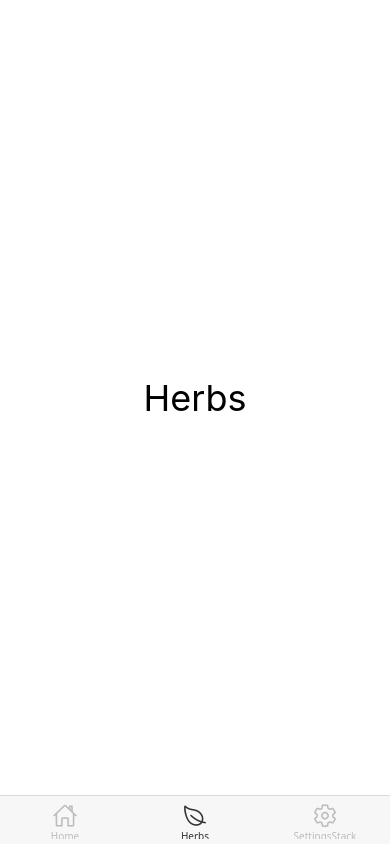
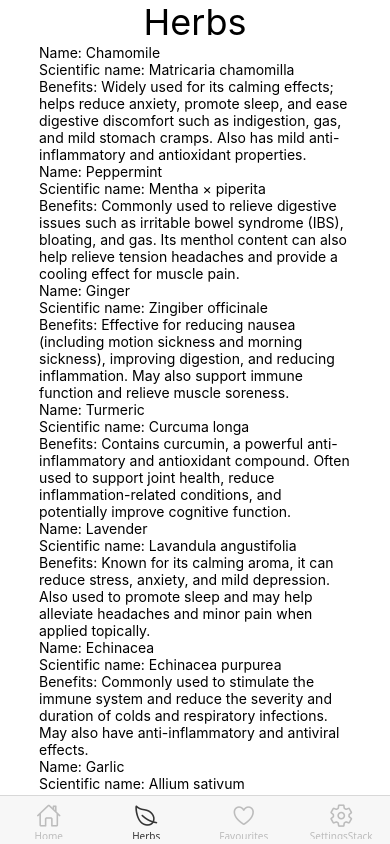
Before and after one commit to ronherrema/2026_04_22_mixed_nav, a React Native app: screen /Herbs in a window 390 px wide. Built offline with nearby package versions, Linux system fonts and the light colour scheme.

Commit message:
first commit

```diff
--- a/App.js
+++ b/App.js
@@ -3,6 +3,7 @@ import { SafeAreaProvider } from "react-native-safe-area-context"
 import { createBottomTabNavigator } from "@react-navigation/bottom-tabs"
 import HomeScreen from "./Home"
 import HerbsScreen from "./Herbs"
+import FavouritesScreen from "./Favourites"
 import SettingsStackScreen from "./SettingsStack"
 import { Ionicons } from "@expo/vector-icons"
 
@@ -42,6 +43,15 @@ export default function App() {
             }}
           />
           <Tab.Screen
+            name="Favourites"
+            component={FavouritesScreen}
+            options={{
+              tabBarIcon: ({ color, size }) => (
+                <Ionicons name="heart-outline" size={size} color={color} />
+              ),
+            }}
+          />
+          <Tab.Screen
             name="SettingsStack"
             component={SettingsStackScreen}
             options={{
--- /dev/null
+++ b/Favourites.js
@@ -0,0 +1,22 @@
+import { SafeAreaView } from "react-native-safe-area-context"
+import { StyleSheet, Text } from "react-native"
+import { useStore } from "./Store"
+
+export default function FavouritesScreen() {
+  const { bgc } = useStore()
+
+  return (
+    <SafeAreaView style={[styles.container, { backgroundColor: bgc }]}>
+      <Text style={{ fontSize: 36 }}>Faves</Text>
+    </SafeAreaView>
+  )
+}
+
+const styles = StyleSheet.create({
+  container: {
+    flex: 1,
+    alignItems: "center",
+    justifyContent: "center",
+    backgroundColor: "white",
+  },
+})
--- a/Herbs.js
+++ b/Herbs.js
@@ -1,5 +1,6 @@
-import { StyleSheet, Text } from "react-native"
+import { FlatList, StyleSheet, Text } from "react-native"
 import { SafeAreaView } from "react-native-safe-area-context"
+import herbs from "./HerbsList"
 import { useStore } from "./Store"
 
 export default function HerbsScreen() {
@@ -8,6 +9,17 @@ export default function HerbsScreen() {
   return (
     <SafeAreaView style={[styles.container, { backgroundColor: bgc }]}>
       <Text style={{ fontSize: 36 }}>Herbs</Text>
+      <FlatList
+        style={{ width: "80%" }}
+        data={herbs}
+        renderItem={({ item }) => (
+          <>
+            <Text>Name: {item.name}</Text>
+            <Text>Scientific name: {item.scientificName}</Text>
+            <Text>Benefits: {item.benefits}</Text>
+          </>
+        )}
+      ></FlatList>
     </SafeAreaView>
   )
 }
--- /dev/null
+++ b/HerbsList.js
@@ -0,0 +1,144 @@
+const herbs = [
+  {
+    name: "Chamomile",
+    scientificName: "Matricaria chamomilla",
+    benefits:
+      "Widely used for its calming effects; helps reduce anxiety, promote sleep, and ease digestive discomfort such as indigestion, gas, and mild stomach cramps. Also has mild anti-inflammatory and antioxidant properties.",
+    image: "https://commons.wikimedia.org/wiki/Chamaemelum_nobile",
+  },
+  {
+    name: "Peppermint",
+    scientificName: "Mentha × piperita",
+    benefits:
+      "Commonly used to relieve digestive issues such as irritable bowel syndrome (IBS), bloating, and gas. Its menthol content can also help relieve tension headaches and provide a cooling effect for muscle pain.",
+    image: "https://commons.wikimedia.org/wiki/Mentha_piperita",
+  },
+  {
+    name: "Ginger",
+    scientificName: "Zingiber officinale",
+    benefits:
+      "Effective for reducing nausea (including motion sickness and morning sickness), improving digestion, and reducing inflammation. May also support immune function and relieve muscle soreness.",
+    image: "https://commons.wikimedia.org/wiki/Zingiber_officinale",
+  },
+  {
+    name: "Turmeric",
+    scientificName: "Curcuma longa",
+    benefits:
+      "Contains curcumin, a powerful anti-inflammatory and antioxidant compound. Often used to support joint health, reduce inflammation-related conditions, and potentially improve cognitive function.",
+    image: "https://commons.wikimedia.org/wiki/Curcuma_longa",
+  },
+  {
+    name: "Lavender",
+    scientificName: "Lavandula angustifolia",
+    benefits:
+      "Known for its calming aroma, it can reduce stress, anxiety, and mild depression. Also used to promote sleep and may help alleviate headaches and minor pain when applied topically.",
+    image: "https://commons.wikimedia.org/wiki/Lavandula_angustifolia",
+  },
+  {
+    name: "Echinacea",
+    scientificName: "Echinacea purpurea",
+    benefits:
+      "Commonly used to stimulate the immune system and reduce the severity and duration of colds and respiratory infections. May also have anti-inflammatory and antiviral effects.",
+    image: "https://commons.wikimedia.org/wiki/Echinacea_purpurea",
+  },
+  {
+    name: "Garlic",
+    scientificName: "Allium sativum",
+    benefits:
+      "Supports cardiovascular health by helping to lower blood pressure and cholesterol. Has strong antimicrobial and antiviral properties and may boost immune system function.",
+    image: "https://commons.wikimedia.org/wiki/Allium_sativum",
+  },
+  {
+    name: "Aloe Vera",
+    scientificName: "Aloe barbadensis miller",
+    benefits:
+      "Topically used to soothe burns, cuts, and skin irritation. Internally, it may aid digestion and relieve constipation, though internal use should be approached cautiously.",
+    image: "https://commons.wikimedia.org/wiki/Aloe_vera",
+  },
+  {
+    name: "Rosemary",
+    scientificName: "Rosmarinus officinalis",
+    benefits:
+      "Traditionally used to enhance memory and concentration. Also has antioxidant and anti-inflammatory properties and may support digestion and circulation.",
+    image: "https://commons.wikimedia.org/wiki/Salvia_rosmarinus",
+  },
+  {
+    name: "Thyme",
+    scientificName: "Thymus vulgaris",
+    benefits:
+      "Rich in antimicrobial compounds; supports respiratory health and is often used in remedies for coughs, bronchitis, and sore throats.",
+    image: "https://commons.wikimedia.org/wiki/Thymus_vulgaris",
+  },
+  {
+    name: "Sage",
+    scientificName: "Salvia officinalis",
+    benefits:
+      "May improve cognitive function and memory. Traditionally used to soothe sore throats and reduce excessive sweating. Also has antimicrobial and anti-inflammatory effects.",
+    image: "https://commons.wikimedia.org/wiki/Salvia_officinalis",
+  },
+  {
+    name: "Basil",
+    scientificName: "Ocimum basilicum",
+    benefits:
+      "Contains antioxidants and anti-inflammatory compounds. May support digestion, reduce stress, and provide mild antibacterial effects.",
+    image: "https://commons.wikimedia.org/wiki/Ocimum_basilicum",
+  },
+  {
+    name: "Holy Basil (Tulsi)",
+    scientificName: "Ocimum tenuiflorum",
+    benefits:
+      "An adaptogenic herb that helps the body manage stress. May support immune function, regulate blood sugar levels, and promote overall balance in the body.",
+    image: "https://commons.wikimedia.org/wiki/Ocimum_tenuiflorum",
+  },
+  {
+    name: "Dandelion",
+    scientificName: "Taraxacum officinale",
+    benefits:
+      "Often used to support liver health and digestion. Acts as a mild diuretic and may help reduce water retention while providing vitamins and minerals.",
+    image: "https://commons.wikimedia.org/wiki/Taraxacum_officinale",
+  },
+  {
+    name: "Milk Thistle",
+    scientificName: "Silybum marianum",
+    benefits:
+      "Known for its liver-protective properties due to the compound silymarin. Used to support liver detoxification and regeneration.",
+    image: "https://commons.wikimedia.org/wiki/Silybum_marianum",
+  },
+  {
+    name: "Valerian",
+    scientificName: "Valeriana officinalis",
+    benefits:
+      "Commonly used as a natural sleep aid. Helps reduce insomnia and anxiety by promoting relaxation of the nervous system.",
+    image: "https://commons.wikimedia.org/wiki/Valeriana_officinalis",
+  },
+  {
+    name: "Lemon Balm",
+    scientificName: "Melissa officinalis",
+    benefits:
+      "Has calming effects that reduce stress and anxiety. May also improve sleep, support digestion, and provide antiviral benefits.",
+    image: "https://commons.wikimedia.org/wiki/Melissa_officinalis",
+  },
+  {
+    name: "Fennel",
+    scientificName: "Foeniculum vulgare",
+    benefits:
+      "Supports digestion and helps relieve bloating, gas, and colic. Also has mild estrogenic properties and may support hormonal balance.",
+    image: "https://commons.wikimedia.org/wiki/Foeniculum_vulgare",
+  },
+  {
+    name: "Parsley",
+    scientificName: "Petroselinum crispum",
+    benefits:
+      "Rich in vitamins A, C, and K. Acts as a natural diuretic and supports kidney health while also providing antioxidant benefits.",
+    image: "https://commons.wikimedia.org/wiki/Petroselinum_crispum",
+  },
+  {
+    name: "Cilantro (Coriander)",
+    scientificName: "Coriandrum sativum",
+    benefits:
+      "May help detoxify heavy metals from the body. Supports digestion and has antimicrobial and anti-inflammatory properties.",
+    image: "https://commons.wikimedia.org/wiki/Coriandrum_sativum",
+  },
+]
+
+export default herbs
```
